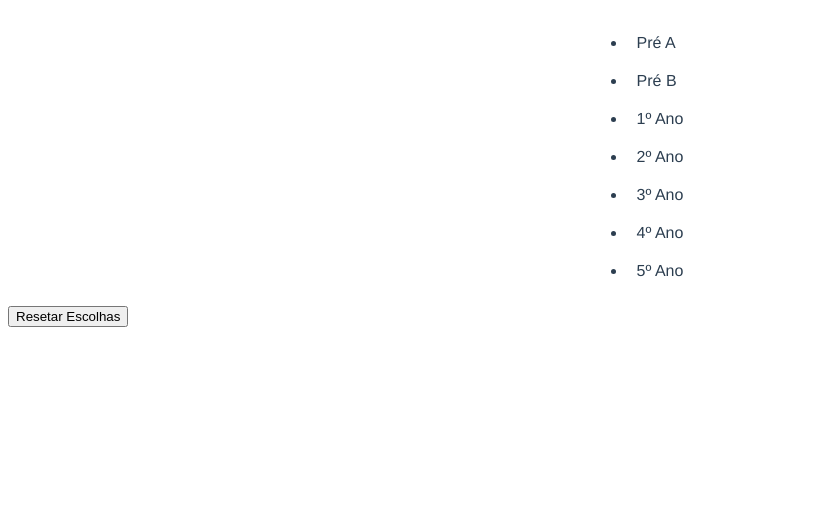
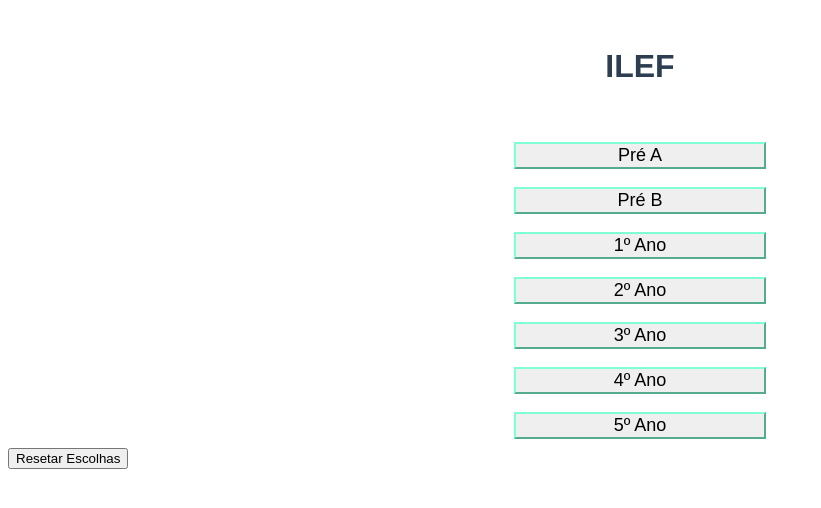
Before and after one commit to Magu99/AplicativoILEF, a Vue app in the folder vue3-ilef/: page /#/configurar-teste in a window 1280 px wide. Shown: the top 508 px of the page, without its empty margins (0-821 px from the left). Built offline with nearby package versions, Linux system fonts and the light colour scheme.

Commit message:
Adicionei state management (sem config)

```diff
--- a/vue3-ilef/src/components/EscolhaDificuldade.vue
+++ b/vue3-ilef/src/components/EscolhaDificuldade.vue
@@ -1,19 +1,17 @@
 <!-- conectar cada item da lista com uma parametros pré-determinados do template PáginaFluxo -->
 
 <template>
-  <div id="list-wrapper">
-    <ul>
-      <li v-for="(v, i) in lista" :key="i" @click="setDificuldade()">
-          {{ v }}
-      </li>
-    </ul>
+  <div id="wrapper">
+    <button v-for="(v, i) in lista" :key="i" @click="setDificuldade()">
+      {{ v }}
+    </button>
   </div>
 </template>
 
 <script>
 export default {
   name: "EscolhaDificuldade",
-  props: { },
+  props: {},
   data() {
     return {
       lista: [
@@ -28,32 +26,30 @@ export default {
     };
   },
   methods: {
-    setDificuldade($evento){
+    setDificuldade() {
       // setar dificuldade ao clicar no elemento da lista
-      console.log($evento);
-    }
+    },
   },
-  computed: {}
+  computed: {},
 };
 </script>
 
 <style scoped>
-#list-wrapper {
+#wrapper {
   display: flex;
   align-items: center;
   justify-content: center;
+  flex-direction: column;
+  margin-top: 3em;
+  border-style: 1px;
+  border: 2px;
 }
 
-ul {
-  align-items: center;
-  justify-content: center;
-  align-self: center;
-  /* Remove bullet points */
-}
-
-li {
-  padding: 10px;
+button {
   border-color: aquamarine;
   align-self: center;
+  width: 14em;
+  margin: 0.5em;
+  font-size: large;
 }
 </style>
--- a/vue3-ilef/src/components/FormCadastro.vue
+++ b/vue3-ilef/src/components/FormCadastro.vue
@@ -34,9 +34,12 @@ export default {
 label {
   display: block;
   align-self: center;
+  margin: 5px;
 }
 
 input {
   display: block;
+  margin: 5px;
+  margin-bottom: 10px;
 }
 </style>
--- a/vue3-ilef/src/components/TestePalavras.vue
+++ b/vue3-ilef/src/components/TestePalavras.vue
@@ -12,7 +12,7 @@
 <script>
 export default {
   name: "TestePalavras",
-  props: { tipo: String, dificuldade: String},
+  props: { tipo: String, dificuldade: String },
   data() {
     return {
       lista: [
--- a/vue3-ilef/src/components/TestePerguntas.vue
+++ b/vue3-ilef/src/components/TestePerguntas.vue
@@ -1,8 +1,10 @@
 <template>
   <div @click="mudarPergunta()">
-    <transition>
+    <!-- <transition> -->
       <h4>{{ perguntas[0] }}</h4>
-    </transition>
+      <h4>{{ perguntas[1] }}</h4>
+      <h4>{{ perguntas[2] }}</h4>
+    <!-- </transition> -->
   </div>
 </template>
 
@@ -13,7 +15,7 @@ export default {
   data() {
     return {
       dificuldadeEscolhida: this.dificuldade,
-      perguntas: ["perguntei.", "dois"],
+      perguntas: ["perguntei.", "dois", "pergunta três"],
       perguntaAtual: 0,
     };
   },
--- /dev/null
+++ b/vue3-ilef/src/components/TituloILEF.vue
@@ -0,0 +1,20 @@
+
+<template>
+  <div>
+    <h1>ILEF</h1>
+  </div>
+</template>
+
+<script>
+export default {
+  name: "TituloILEF",
+  props: {},
+};
+</script>
+
+<style scoped>
+  h1 {
+    text-align: center;
+    margin-top: 1.5em;
+  }
+</style>
--- a/vue3-ilef/src/views/HomePage.vue
+++ b/vue3-ilef/src/views/HomePage.vue
@@ -1,6 +1,6 @@
 <template>
   <div>
-    <h1>Bem vindos ao ILEF :)</h1>
+    <TituloILEF />
     <div>
       <NavigationBar />
     </div>
@@ -18,10 +18,11 @@
 
 <script>
 import NavigationBar from "@/components/NavigationBar.vue";
+import TituloILEF from "@/components/TituloILEF.vue";
 export default {
   name: "HomePage",
   props: {},
-  components: { NavigationBar },
+  components: { NavigationBar, TituloILEF },
 };
 </script>
 
--- a/vue3-ilef/src/views/PaginaCadastro.vue
+++ b/vue3-ilef/src/views/PaginaCadastro.vue
@@ -1,18 +1,20 @@
 <template>
   <div>
-  <NavigationBar />
+    <TituloILEF />
+    <NavigationBar />
     <FormCadastro />
   </div>
 </template>
 
 <script>
-import FormCadastro from '@/components/FormCadastro.vue';
-import NavigationBar from '@/components/NavigationBar.vue';
+import FormCadastro from "@/components/FormCadastro.vue";
+import NavigationBar from "@/components/NavigationBar.vue";
+import TituloILEF from "@/components/TituloILEF.vue";
 
 export default {
-    name: "PaginaCadastro",
-    props: {},
-    components: { FormCadastro, NavigationBar }
+  name: "PaginaCadastro",
+  props: {},
+  components: { FormCadastro, NavigationBar, TituloILEF },
 };
 </script>
 
--- a/vue3-ilef/src/views/PaginaConfigurarTeste.vue
+++ b/vue3-ilef/src/views/PaginaConfigurarTeste.vue
@@ -1,7 +1,8 @@
 <template>
   <div>
-    <EscolhaDificuldade v-if="!dificuldade" />
-    <EscolhaTeste v-if="dificuldade" />
+    <TituloILEF />
+    <EscolhaDificuldade v-if="dificuldade === ''" />
+    <EscolhaTeste v-if="dificuldade !== ''" />
     <div id="button-containter">
       <button v-if="dificuldade && teste">
         <router-link to="/teste"> Configuração Concluída </router-link>
@@ -14,10 +15,11 @@
 <script>
 import EscolhaDificuldade from "@/components/EscolhaDificuldade.vue";
 import EscolhaTeste from "@/components/EscolhaTeste.vue";
+import TituloILEF from "@/components/TituloILEF.vue";
 export default {
   name: "PaginaConfigurarTeste",
   props: {},
-  components: { EscolhaDificuldade, EscolhaTeste },
+  components: { EscolhaDificuldade, EscolhaTeste, TituloILEF },
   data() {
     return {
       tipo: "",
--- a/vue3-ilef/src/views/PaginaTeste.vue
+++ b/vue3-ilef/src/views/PaginaTeste.vue
@@ -1,17 +1,19 @@
 <template>
   <div>
-    <TestePalavras tipo="this.tipo" dificuldade="this.dificuldade"/>
-    <TestePerguntas tipo="this.tipo" dificuldade="this.dificuldade"/>
+    <TituloILEF />
+    <TestePalavras tipo="" dificuldade=""/>
+    <TestePerguntas tipo="" dificuldade=""/>
   </div>
 </template>
 
 <script>
 import TestePalavras from '@/components/TestePalavras.vue';
 import TestePerguntas from '@/components/TestePerguntas.vue';
+import TituloILEF from '@/components/TituloILEF.vue';
 export default {
     name: "PaginaTeste",
-    props: { tipo: String, dificuldade: String},
-    components: { TestePalavras, TestePerguntas }
+    props: { },
+    components: { TestePalavras, TestePerguntas, TituloILEF }
 };
 </script>
 
--- a/vue3-ilef/src/views/SobreILEF.vue
+++ b/vue3-ilef/src/views/SobreILEF.vue
@@ -1,5 +1,6 @@
 <template>
     <div>
+      <TituloILEF />
       <NavigationBar/>
       <p><b>Desenvolvido por:</b> Matheus Wagner, Elizeu & Cleber</p>
       <p><b>Artigo em:</b> permalink do artigo original</p>
@@ -11,10 +12,11 @@
 
   <script>
 import NavigationBar from '@/components/NavigationBar.vue';
+import TituloILEF from '@/components/TituloILEF.vue';
   export default {
     name: "sobreILEF",
     props: {},
-    components: { NavigationBar }
+    components: { NavigationBar, TituloILEF }
 };
   </script>
 
```
Also changed, not shown: vue3-ilef/src/store/storage.js (added, +7 -0 lines), vue3-ilef/src/views/PageNotFound.vue (+9 -1 lines).
